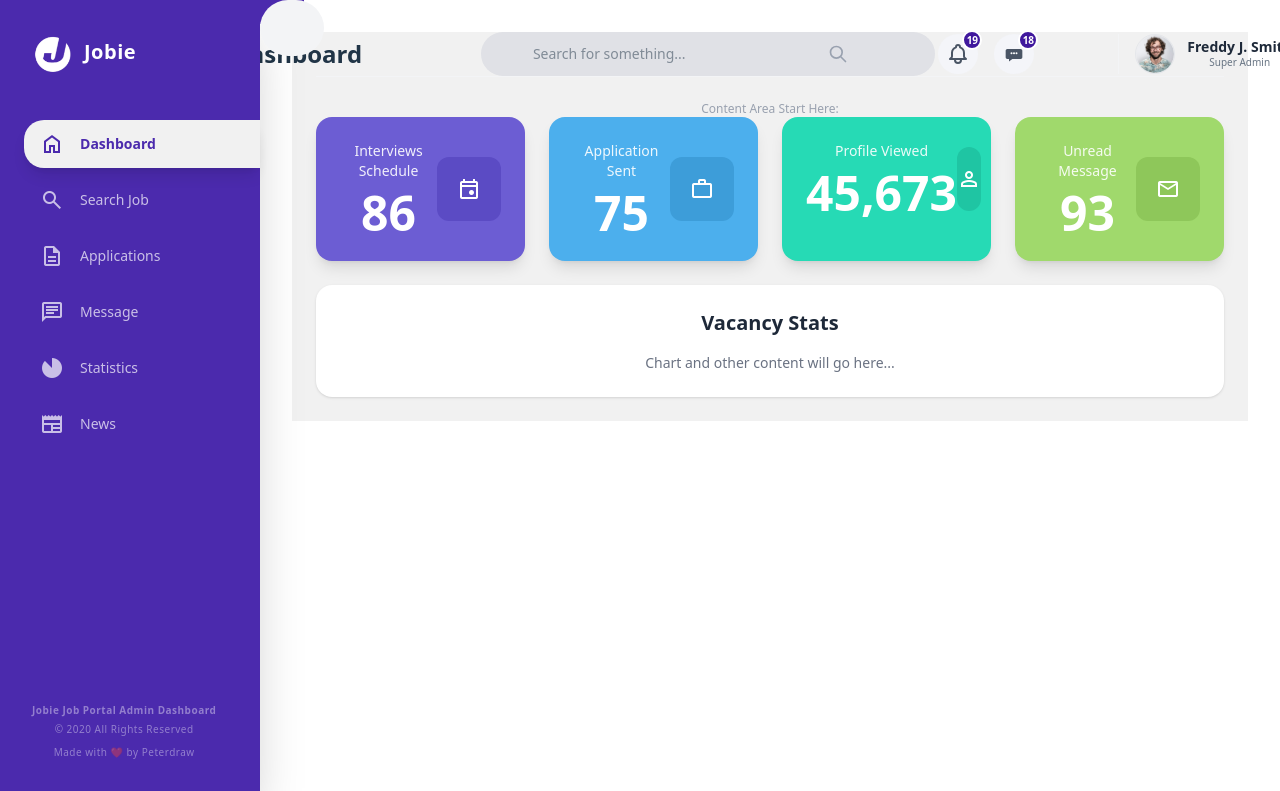
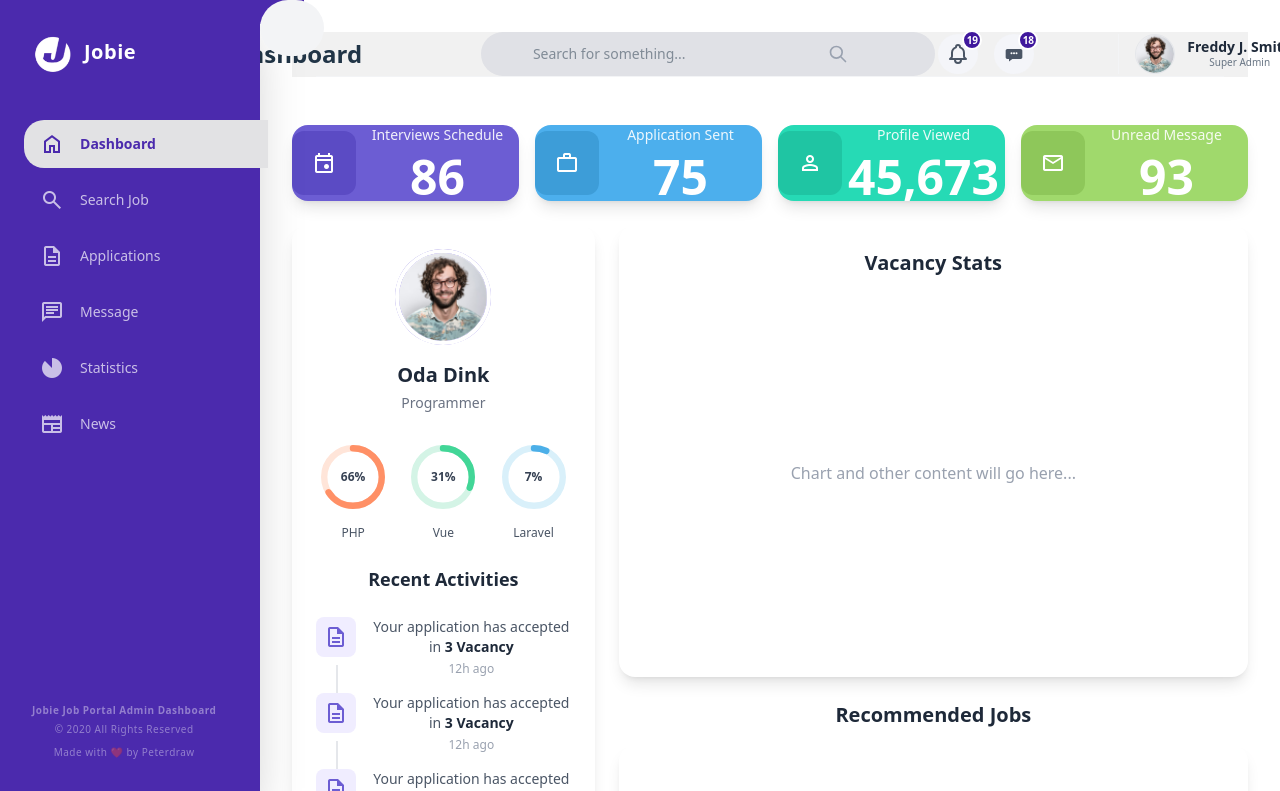
Before and after one commit to Tekfred/Jobie-Dashboard, a Vue app: page / in a window 1280 px wide. Shown: the top 791 px of the page. Built offline with nearby package versions, Linux system fonts and the light colour scheme.

Commit message:
modified and deleted layouts and main dashoard section

```diff
--- /dev/null
+++ b/src/Features/dashboard/Components/ProfileCard.vue
@@ -0,0 +1,122 @@
+<script setup>
+import { ref } from 'vue';
+import RecentActivityList from '@/Features/dashboard/Components/RecentActivityList.vue';
+/**
+ * ProfileCard Component
+ * Shows user profile with skills progress
+ *
+ * Props:
+ * - profile: Object containing user data
+ */
+
+const props = defineProps({
+  profile: {
+    type: Object,
+    required: true
+  }
+});
+
+/**
+ * Skills data with progress percentages
+ * Each skill has a name, percentage, and color
+ */
+const skills = ref([
+  {
+    name: 'PHP',
+    percentage: 66,
+    color: '#FF9066',      // Orange
+    strokeColor: '#FFE5D9'  // Light orange background
+  },
+  {
+    name: 'Vue',
+    percentage: 31,
+    color: '#42D697',      // Green
+    strokeColor: '#D4F4E6'  // Light green background
+  },
+  {
+    name: 'Laravel',
+    percentage: 7,
+    color: '#4CAFE8',      // Blue
+    strokeColor: '#D9F0FA'  // Light blue background
+  }
+]);
+
+const getStrokeDashoffset = (percentage) => {
+  const circumference = 2 * Math.PI * 36;
+  return circumference - (percentage / 100) * circumference;
+};
+</script>
+
+<template>
+  <div class="bg-white rounded-2xl shadow-lg p-6">
+    <!-- Profile Header -->
+    <div class="flex flex-col items-center mb-6">
+      <!-- Profile Image with circular border -->
+      <div class="relative mb-4">
+        <!-- Outer purple ring -->
+        <div class="absolute inset-0 rounded-full bg-linear-to-br from-[#6C5DD3] to-[#8B7CE8] p-1">
+          <div class="w-full h-full bg-white rounded-full"></div>
+        </div>
+        <!-- Profile picture -->
+        <img
+          :src="profile.image"
+          :alt="profile.name"
+          class="relative w-24 h-24 rounded-full object-cover border-4 border-white"
+        />
+      </div>
+
+      <!-- Name and Title -->
+      <h3 class="text-xl font-bold text-gray-800">{{ profile.name }}</h3>
+      <p class="text-sm text-gray-500 mt-1">{{ profile.title }}</p>
+    </div>
+
+    <!-- Skills Section -->
+    <div class="grid grid-cols-3 gap-4 mb-6">
+      <div
+        v-for="skill in skills"
+        :key="skill.name"
+        class="flex flex-col items-center"
+      >
+        <!-- Circular Progress -->
+        <div class="relative w-20 h-20">
+          <!-- SVG Circle Progress -->
+          <svg class="transform -rotate-90 w-20 h-20" viewBox="0 0 100 100">
+            <!-- Background circle (light color) -->
+            <circle
+              cx="50"
+              cy="50"
+              r="36"
+              :stroke="skill.strokeColor"
+              stroke-width="8"
+              fill="none"
+            />
+            <!-- Progress circle (main color) -->
+            <circle
+              cx="50"
+              cy="50"
+              r="36"
+              :stroke="skill.color"
+              stroke-width="8"
+              fill="none"
+              stroke-linecap="round"
+              :stroke-dasharray="2 * Math.PI * 36"
+              :stroke-dashoffset="getStrokeDashoffset(skill.percentage)"
+              class="transition-all duration-500 ease-out"
+            />
+          </svg>
+
+          <!-- Percentage text in center -->
+          <div class="absolute inset-0 flex items-center justify-center">
+            <span class="text-xs font-bold text-gray-700">{{ skill.percentage }}%</span>
+          </div>
+        </div>
+
+        <!-- Skill name below circle -->
+        <p class="text-xs font-medium text-gray-600 mt-2">{{ skill.name }}</p>
+      </div>
+    </div>
+
+    <!-- Recent Activities (under Vacancy Stats, same column) -->
+    <RecentActivityList />
+  </div>
+</template>
--- a/src/Features/dashboard/Components/RecentActivityList.vue
+++ b/src/Features/dashboard/Components/RecentActivityList.vue
@@ -0,0 +1,111 @@
+<script setup>
+import { ref } from 'vue';
+
+/**
+ * RecentActivityList Component
+ * Shows a feed of recent user activities
+ */
+
+const activities = ref([
+  {
+    id: 1,
+    message: 'Your application has accepted in',
+    highlight: '3 Vacancy',
+    time: '12h ago',
+    icon: 'description',
+    iconColor: 'text-[#6C5DD3]',
+    iconBg: 'bg-[#F0EDFF]'
+  },
+  {
+    id: 2,
+    message: 'Your application has accepted in',
+    highlight: '3 Vacancy',
+    time: '12h ago',
+    icon: 'description',
+    iconColor: 'text-[#6C5DD3]',
+    iconBg: 'bg-[#F0EDFF]'
+  },
+  {
+    id: 3,
+    message: 'Your application has accepted in',
+    highlight: '3 Vacancy',
+    time: '12h ago',
+    icon: 'description',
+    iconColor: 'text-[#6C5DD3]',
+    iconBg: 'bg-[#F0EDFF]'
+  },
+  {
+    id: 4,
+    message: 'Your application has accepted in',
+    highlight: '3 Vacancy',
+    time: '12h ago',
+    icon: 'description',
+    iconColor: 'text-[#6C5DD3]',
+    iconBg: 'bg-[#F0EDFF]'
+  }
+]);
+
+/**
+ * Show "See More" indicator on last item
+ */
+const showLoadMore = ref(true);
+</script>
+
+<template>
+  <div class="bg-white rounded-2xl ">
+    <!-- Section Header -->
+    <h3 class="text-lg font-bold text-gray-800 mb-6">Recent Activities</h3>
+
+    <!-- Activities List -->
+    <div class="space-y-4">
+      <div
+        v-for="(activity, index) in activities"
+        :key="activity.id"
+        class="flex items-start gap-4 relative"
+      >
+        <!-- Icon Container -->
+        <div
+          class="w-10 h-10 rounded-lg flex items-center justify-center shrink-0"
+          :class="activity.iconBg"
+        >
+          <span
+            class="material-symbols-outlined text-xl"
+            :class="activity.iconColor"
+          >
+            {{ activity.icon }}
+          </span>
+        </div>
+
+        <!-- Activity Content -->
+        <div class="flex-1">
+          <p class="text-sm text-gray-600">
+            {{ activity.message }}
+            <span class="font-semibold text-gray-800">{{ activity.highlight }}</span>
+          </p>
+          <p class="text-xs text-gray-400 mt-1">{{ activity.time }}</p>
+        </div>
+
+        <!-- Vertical line connecting items (except last item) -->
+        <div
+          v-if="index < activities.length - 1"
+          class="absolute left-5 top-12 w-0.5 h-full bg-gray-200"
+        ></div>
+      </div>
+
+      <!-- "See More" Button -->
+      <div
+        v-if="showLoadMore"
+        class="flex justify-center pt-4"
+      >
+        <button
+          class="flex items-center justify-center w-10 h-10 rounded-full bg-gray-100 hover:bg-gray-200 transition-colors group"
+          @click="() => {}"
+        >
+          <span class="material-symbols-outlined text-gray-600 group-hover:text-gray-800">
+            expand_more
+          </span>
+        </button>
+      </div>
+    </div>
+  </div>
+</template>
--- a/src/Features/dashboard/Components/StatCard.vue
+++ b/src/Features/dashboard/Components/StatCard.vue
@@ -1,46 +1,45 @@
 <script setup>
-/**
- * StatCard Component
- *
- * Props explanation:
- * - title: The label text (e.g., "Interviews Schedule")
- * - value: The big number to display (e.g., "86")
- * - icon: The icon name from Material Symbols
- * - bgColor: Background color class (e.g., "bg-[#6C5DD3]")
- * - iconBg: Icon background color (slightly lighter shade)
- */
+
 
 defineProps({
   title: {
     type: String,
-    required: true
+    required: true,
   },
   value: {
     type: [String, Number],
-    required: true
+    required: true,
   },
   icon: {
     type: String,
-    required: true
+    required: true,
   },
   bgColor: {
     type: String,
-    default: 'bg-purple-600'
+    default: "bg-purple-600",
   },
   iconBg: {
     type: String,
-    default: 'bg-purple-500'
-  }
+    default: "bg-purple-500",
+  },
 });
 </script>
 
 <template>
-
   <div
-    class="rounded-2xl shadow-lg p-6 text-white transition-transform duration-300 hover:scale-105 hover:shadow-xl cursor-pointer"
+    class="rounded-2xl shadow-lg text-white transition-transform duration-300 hover:scale-105 hover:shadow-xl cursor-pointer"
     :class="bgColor"
   >
     <div class="flex items-center justify-between">
+      <!-- Right side: Icon container -->
+      <div
+        class="w-16 h-16 rounded-xl flex items-center justify-center"
+        :class="iconBg"
+      >
+        <span class="material-symbols-outlined text-4xl text-white">
+          {{ icon }}
+        </span>
+      </div>
       <!-- Left side: Text content -->
       <div class="flex-1">
         <!-- Title text - smaller and slightly transparent -->
@@ -53,16 +52,6 @@ defineProps({
           {{ value }}
         </h2>
       </div>
-
-      <!-- Right side: Icon container -->
-      <div
-        class="w-16 h-16 rounded-xl flex items-center justify-center"
-        :class="iconBg"
-      >
-        <span class="material-symbols-outlined text-4xl text-white">
-          {{ icon }}
-        </span>
-      </div>
     </div>
   </div>
 </template>
--- a/src/Features/dashboard/Dashboardview.vue
+++ b/src/Features/dashboard/Dashboardview.vue
@@ -1,75 +1,137 @@
 <script setup>
-import { ref, computed } from "vue";
-const stop = ref("Hello World");
-const start = ref(true);
 import StatCard from "@/Features/dashboard/Components/StatCard.vue";
+import ProfileCard from "@/Features/dashboard/Components/ProfileCard.vue";
+import RecentActivityList from "@/Features/dashboard/Components/RecentActivityList.vue";
+import { ref } from "vue";
 
-// **
-//  * Dashboard Stats Data
-//  *
-//  * Why use an array?
-//  * - Easy to loop through with v-for
-//  * - Keeps data organized
-//  * - Easy to add/remove cards later
-//  */
+// Import profile image
+import OdaDinkImage from "@/assets/images/profile_img_1.png";
+
 const stats = ref([
   {
     id: 1,
     title: "Interviews Schedule",
     value: "86",
-    icon: "event", // Material Symbols icon name
-    bgColor: "bg-[#6C5DD3]", // Purple
+    icon: "event",
+    bgColor: "bg-[#6C5DD3]",
     iconBg: "bg-[#5B4BC4]",
   },
   {
     id: 2,
     title: "Application Sent",
     value: "75",
-    icon: "work", // Briefcase icon
-    bgColor: "bg-[#4CAFED]", // Blue
-    iconBg: "bg-[#3D9DD9]",
+    icon: "work",
+    bgColor: "bg-[#4CAFED]",
+    iconBg: "bg-[#3D9DD8]",
   },
   {
     id: 3,
     title: "Profile Viewed",
     value: "45,673",
-    icon: "person", // Person icon
-    bgColor: "bg-[#26DAB5]", // Green/Teal
+    icon: "person",
+    bgColor: "bg-[#26DAB5]",
     iconBg: "bg-[#1FC5A3]",
   },
   {
     id: 4,
     title: "Unread Message",
     value: "93",
-    icon: "mail", // Email icon
-    bgColor: "bg-[#A0D96C]", // Light green
+    icon: "mail",
+    bgColor: "bg-[#A0D96C]",
     iconBg: "bg-[#8EC75A]",
   },
 ]);
+
+const profile = ref({
+  name: "Oda Dink",
+  title: "Programmer",
+  image: OdaDinkImage,
+});
 </script>
 
 <template>
-  <div class="space-y-6">
+  <div class="w-full">
+
     <!--
-      Stats Grid Container:
-
-      Grid explanation:
-      - grid: Enable CSS Grid
-      - grid-cols-1: 1 column on mobile
-      - md:grid-cols-2: 2 columns on tablets
-      - lg:grid-cols-4: 4 columns on desktop
-      - gap-6: Space between cards
+      ========================================
+      ROW 1: Stats Cards (4 cards across)
+      ========================================
     -->
-    <div class="grid grid-cols-1 md:grid-cols-2 lg:grid-cols-4 gap-6">
-      <StatCard v-for="stat in stats" :key="stat.id" v-bind="stat" />
+    <div class="grid grid-cols-1 md:grid-cols-2 lg:grid-cols-4 gap-4 mb-6">
+      <StatCard
+        v-for="stat in stats"
+        :key="stat.id"
+        v-bind="stat"
+      />
     </div>
 
-    <!-- Placeholder for other dashboard content -->
-    <div class="bg-white rounded-2xl shadow p-6 mt-6">
+    <!--
+      ========================================
+      ROW 2: Profile Card (LEFT) + Vacancy Stats (RIGHT)
+      ========================================
+
+    -->
+    <!-- Two Column Layout: Oda Dink (LEFT) + Vacancy Stats & Activities (RIGHT) -->
+<div class="grid grid-cols-5 lg:grid-cols-12 gap-6 mb-6">
+
+  <!-- LEFT COLUMN: Profile Card only (33% width, full height) -->
+  <div class="lg:col-span-4">
+    <ProfileCard :profile="profile" />
+
+
+  </div>
+
+  <!-- RIGHT COLUMN: Vacancy Stats + Recent Activities stacked (67% width) -->
+  <div class="lg:col-span-8 space-y-6">
+    <!-- Vacancy Stats -->
+    <div class="bg-white rounded-2xl shadow-lg p-6">
       <h3 class="text-xl font-bold text-gray-800 mb-4">Vacancy Stats</h3>
-      <p class="text-gray-500 text-sm">
-        Chart and other content will go here...
-      </p>
+      <div class="flex items-center justify-center h-90 text-gray-400">
+        <p>Chart and other content will go here...</p>
+      </div>
+
+
+    </div>
+
+
+
+     <!--
+      ========================================
+      ROW 3: Recommended Jobs (Full Width)
+      ========================================
+    -->
+    <div class="mb-6">
+      <h3 class="text-xl font-bold text-gray-800 mb-4">Recommended Jobs</h3>
+      <div class="bg-white rounded-2xl shadow-lg p-6">
+
+        <div class="flex items-center justify-center h-64 text-gray-400">
+          <p>Job cards will go here...</p>
+        </div>
+      </div>
+    </div>
+  </div>
+</div>
+
+
+
+    <!--
+      ========================================
+      ROW 4: Featured Companies (Full Width)
+      ========================================
+    -->
+    <div>
+      <div class="bg-white rounded-2xl shadow-lg p-6">
+        <div class="flex items-center justify-between mb-4">
+          <h3 class="text-xl font-bold text-gray-800">Featured Companies</h3>
+          <button class="text-sm text-[#6C5DD3] hover:text-[#5B4BC4] font-medium flex items-center gap-1">
+            View More
+            <span class="material-symbols-outlined text-lg">arrow_forward</span>
+          </button>
+        </div>
+        <div class="flex items-center justify-center h-32 text-gray-400">
+          <p>Company cards will go here...</p>
+        </div>
+      </div>
     </div>
   </div>
 </template>
--- a/src/Features/layout/MainLayout.vue
+++ b/src/Features/layout/MainLayout.vue
@@ -14,7 +14,7 @@ const mainMargin = computed(() => {
 </script>
 
 <template>
-  <div class="flex-1 flex flex-col transition-all duration-300"
+  <div class=" flex flex-col w-auto transition-all duration-300"
       :class="mainMargin">
     <section class="bg-[#f1f1f1] px-6">
       <Navbar />
@@ -24,8 +24,8 @@ const mainMargin = computed(() => {
       <sidebar />
     </section>
 
-    <main class="bg-[#f1f1f1] w-full h-full flex-1 p-6 overflow-y-auto">
-      <h1 class="text-xs text-gray-400">Content Area Start Here:</h1>
+    <main>
+      <h1 class="w-full flex-1 px-20 py-6 overflow-y-auto text-gray-400"></h1>
       <router-view />
     </main>
   </div>
--- a/src/Features/layout/sidebar.vue
+++ b/src/Features/layout/sidebar.vue
@@ -80,7 +80,7 @@ const sideMargin = computed(() => {
           class="flex items-center gap-4 px-4 py-3 rounded-l-[20px] transition-all duration-300 group relative"
           :class="
             isActive
-              ? 'bg-[#f1f1f1] text-[#4B2AAD] shadow-lg -mr-6 overflow-hidden'
+              ? 'bg-[#e2e2e4] text-[#4B2AAD] -mr-8 overflow-hidden'
               : 'text-white/70 hover:text-white hover:bg-white/10 -mr-6'
           "
         >
@@ -109,7 +109,8 @@ const sideMargin = computed(() => {
 
     <!-- Footer -->
     <div
-      class="absolute bottom-10 left-8 text-[10px] text-white/40 tracking-wider "
+      class="absolute bottom-10 left-8 text-[10px] text-white/40 tracking-wider"
+
     >
       <p class="font-semibold ">Jobie Job Portal Admin Dashboard</p>
       <p class="mt-1 ">© 2020 All Rights Reserved</p>
--- a/src/router/index.js
+++ b/src/router/index.js
@@ -19,7 +19,7 @@ const routes = [
         path: 'jobs', // (localhost:5173/jobs)
         name: 'job-search',
         component:JobListView
-      }
+      },
     ]
   }
 ]
```
Also changed, not shown: src/Features/dashboard/Components/VacancyStats.vue (deleted).
